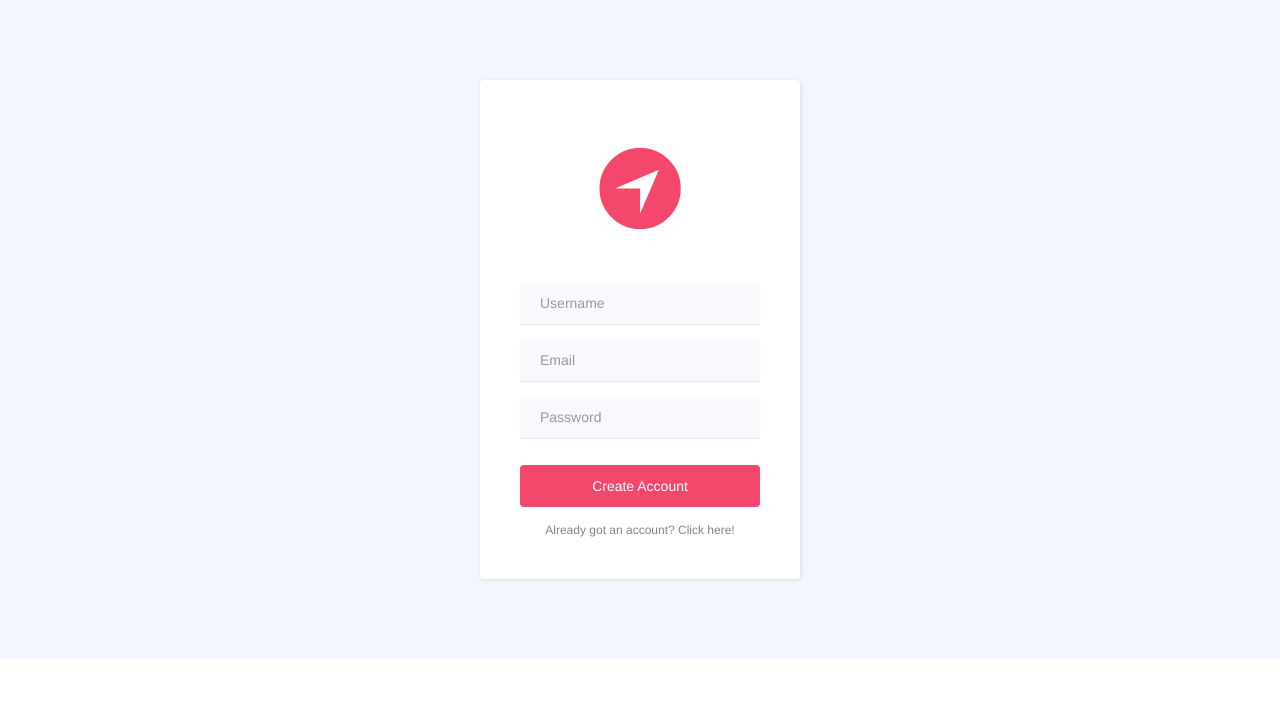
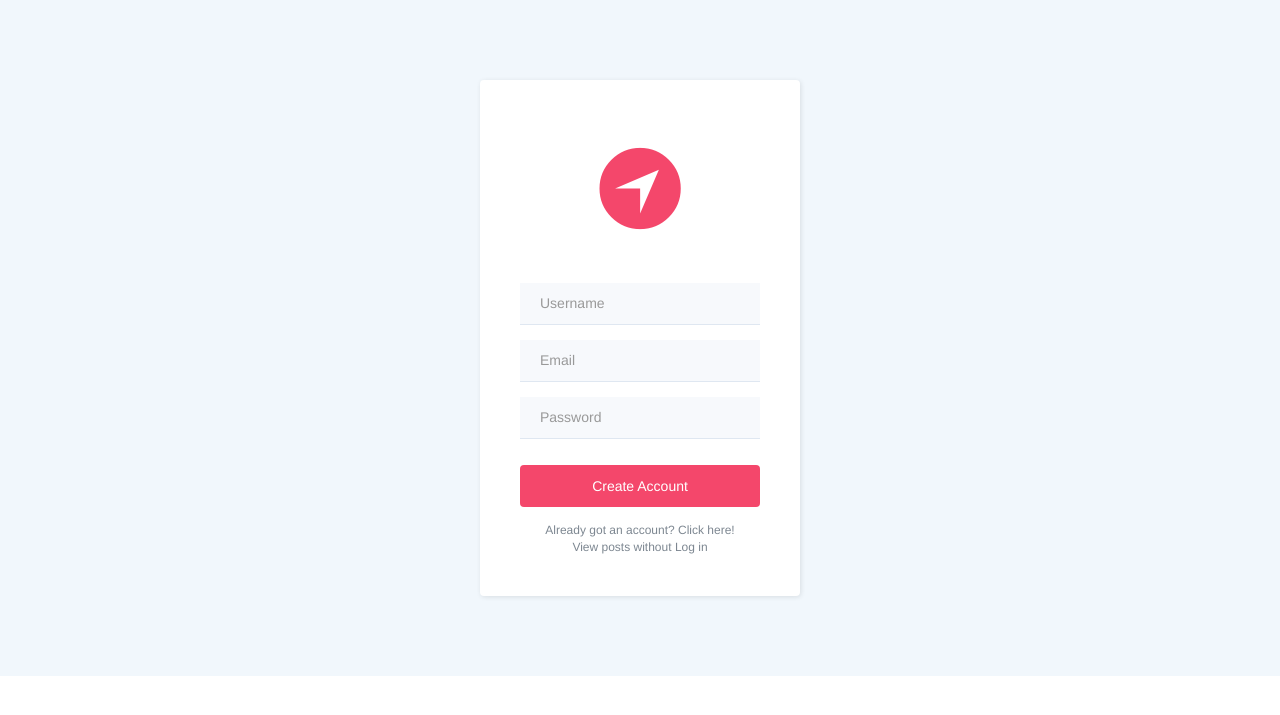
Before and after one commit to oopsricelee/Web-Programming, a PHP site: page /create-account.php in a window 1280 px wide. Shown: the top 715 px of the page. Run offline with PHP 8.4, Linux system fonts and the light colour scheme; some libraries are stand-ins or nearby versions; some web fonts are replaced.

Commit message:
Added options in Login and Sign up pages

```diff
--- a/create-account.php
+++ b/create-account.php
@@ -39,7 +39,9 @@
                 Create Account
             </button>
         </div>
-        <a href="login.php" class="forgot">Already got an account? Click here!</a></form>
+        <a href="login.php" class="forgot">Already got an account? Click here!</a></hr>
+        <a href="index.php" class="forgot">View posts without Log in</a>
+    </form>
 </div>
 <script src="assets/js/jquery.min.js"></script>
 <script src="assets/bootstrap/js/bootstrap.min.js"></script>
--- a/login.php
+++ b/login.php
@@ -59,7 +59,7 @@ if (isset($_POST['login'])) {
                 Log In
             </button>
         </div>
-<!--        <a href="#" class="forgot">Forgot your email or password?</a>-->
+        <a href="index.php" class="forgot">View posts without Log in</a>
     </form>
 </div>
 <script src="assets/js/jquery.min.js"></script>
```
